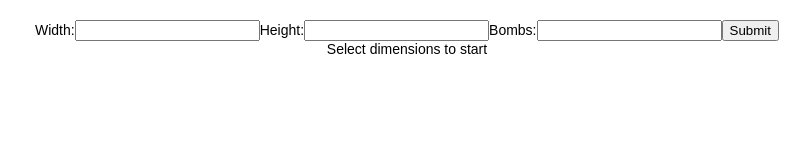
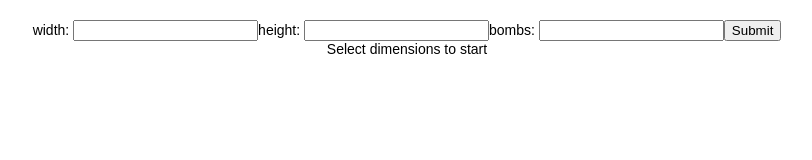
Before and after one commit to dylance/Minesweeper-React, a React (Create React App) app: page / in a window 1280 px wide. Shown: the top 160 px of the page, without its empty margins (233-1045 px from the left). Built offline with nearby package versions, Linux system fonts and the light colour scheme; what redux-immutable-state-invariant would draw is missing.

Commit message:
map over entries object on SelectSize from to render data

```diff
--- a/src/components/SelectSize.js
+++ b/src/components/SelectSize.js
@@ -23,34 +23,20 @@ const SelectSize = (props) => {
   return (
     <div>
       <form onSubmit={handleSubmit}>
-        <label>
-          Width:
+        {Object.entries(boardConfig).map((item) => {
+          return (
+            <label key={item[0]}>
+              {`${item[0]}: `}
               <input
                 type="text"
                 placeholder=""
-            name="width"
-            value={boardConfig.width}
+                name={item[0]}
+                value={item[1]}
                 onChange={onChange}
               />
             </label>
-        <label>
-          Height:
-          <input
-            type="text"
-            name="height"
-            value={boardConfig.height}
-            onChange={onChange}
-          />
-        </label>
-        <label>
-          Bombs:
-          <input
-            type="text"
-            name="bombs"
-            value={boardConfig.bombs}
-            onChange={onChange}
-          />
-        </label>
+          );
+        })}
         <input type="submit" value="Submit" />
       </form>
     </div>
```
Lines whose indentation alone changed are shown as unchanged.
